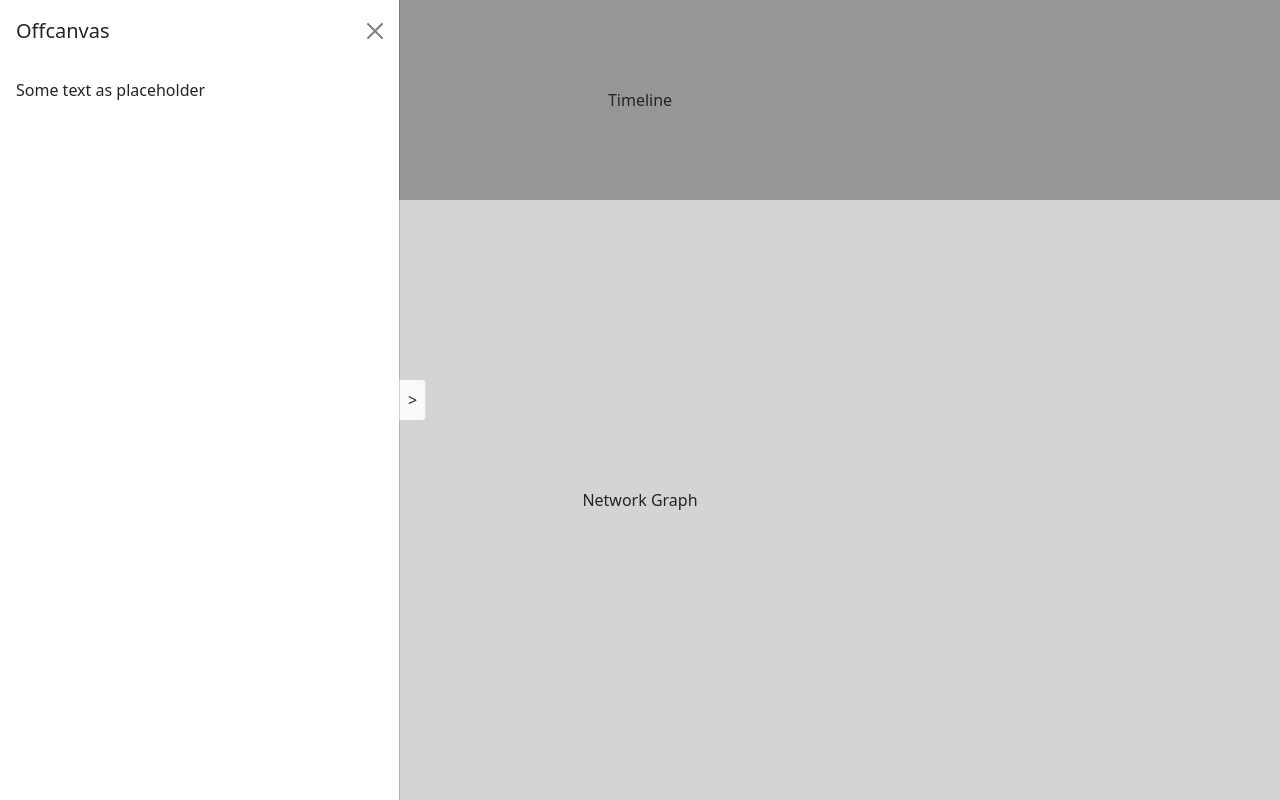
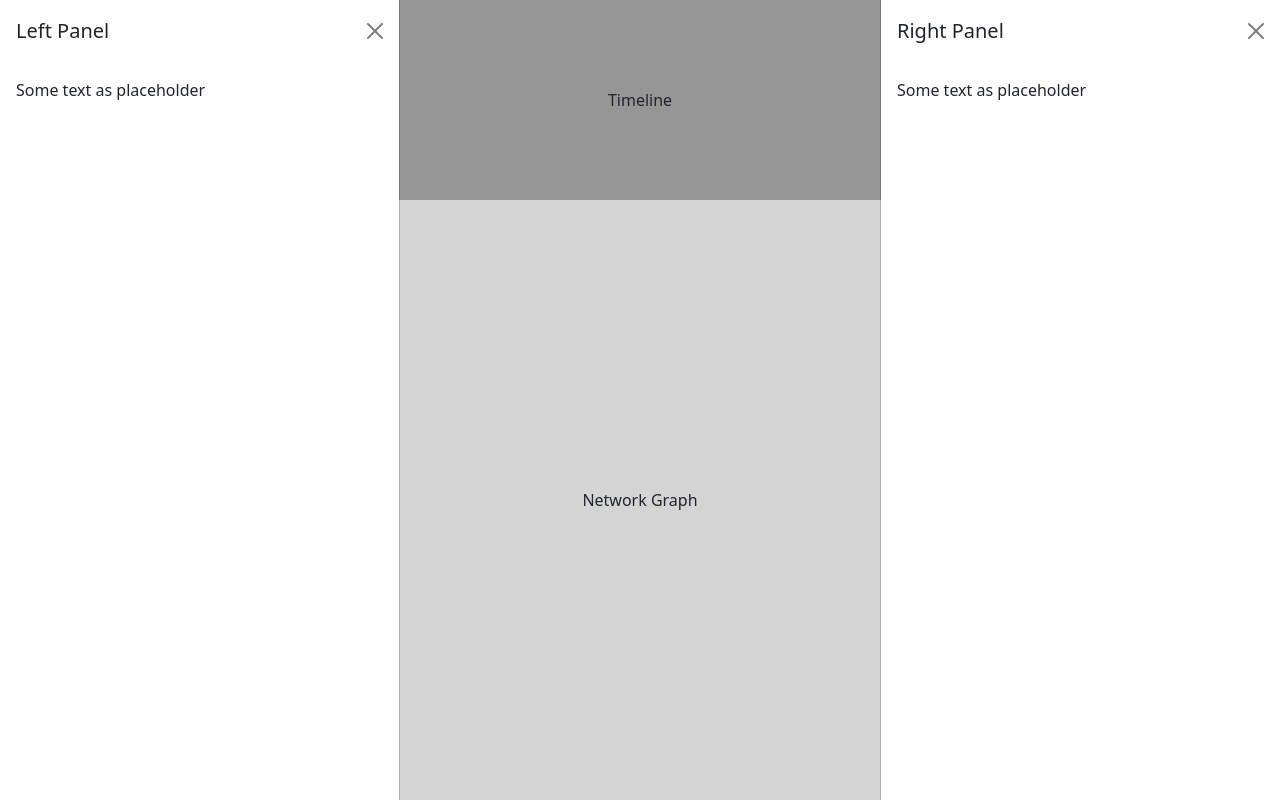
Before and after one commit to lit-viz/lit-viz, a React (Create React App) app: page / in a window 1280 px wide. Built offline with nearby package versions, Linux system fonts and the light colour scheme.

Commit message:
Add panels

```diff
--- a/src/App.js
+++ b/src/App.js
@@ -37,41 +37,37 @@ const NetworkGraphPlaceholder = styled.div`
   align-items: center;
 `;
 
-// Handle on the left side of the screen that opens an offcanvas
-const OffcanvasHandle = styled.div`
-  position: absolute;
-  top: 50%;
-  right: 0;
-  transform: translate(100%, -50%);
-  background-color: #f8f9fa;
-  padding: 0.5rem;
-  border-radius: 0 0.25rem 0.25rem 0;
-  border: 1px solid #ced4da;
-  border-right: 0;
-  cursor: pointer;
-  z-index: 1051;
-`;
-
 function App() {
 
-  const [show, setShow] = useState(true);
+  const [isLeftPanelOpen, setLeftPanelOpen] = useState(true);
+  const [isRightPanelOpen, setRightPanelOpen] = useState(true);
 
-  const handleClose = () => setShow(false);
-  const handleShow = () => setShow(true);
-
-  return (
-    <>
-      <Offcanvas show={show} onHide={handleClose} backdrop={false}>
+  const LeftPanel = () => (
+    <Offcanvas show={isLeftPanelOpen} onHide={() => setLeftPanelOpen(false)} backdrop={false}>
         <Offcanvas.Header closeButton>
-          <Offcanvas.Title>Offcanvas</Offcanvas.Title>
+          <Offcanvas.Title>Left Panel</Offcanvas.Title>
         </Offcanvas.Header>
         <Offcanvas.Body>
           Some text as placeholder
         </Offcanvas.Body>
-        <OffcanvasHandle onClick={handleShow}>
-        &gt;
-        </OffcanvasHandle>
       </Offcanvas>
+  );
+
+  const RightPanel = () => (
+    <Offcanvas show={isRightPanelOpen} onHide={() => setRightPanelOpen(false)} placement="end" backdrop={false}>
+        <Offcanvas.Header closeButton>
+          <Offcanvas.Title>Right Panel</Offcanvas.Title>
+        </Offcanvas.Header>
+        <Offcanvas.Body>
+          Some text as placeholder
+        </Offcanvas.Body>
+      </Offcanvas>
+  );
+
+  return (
+    <>
+      <LeftPanel />
+      <RightPanel />
       <FullHeightSeemlessColumnContainer>
         <TimelinePlaceholder>
           Timeline
```
